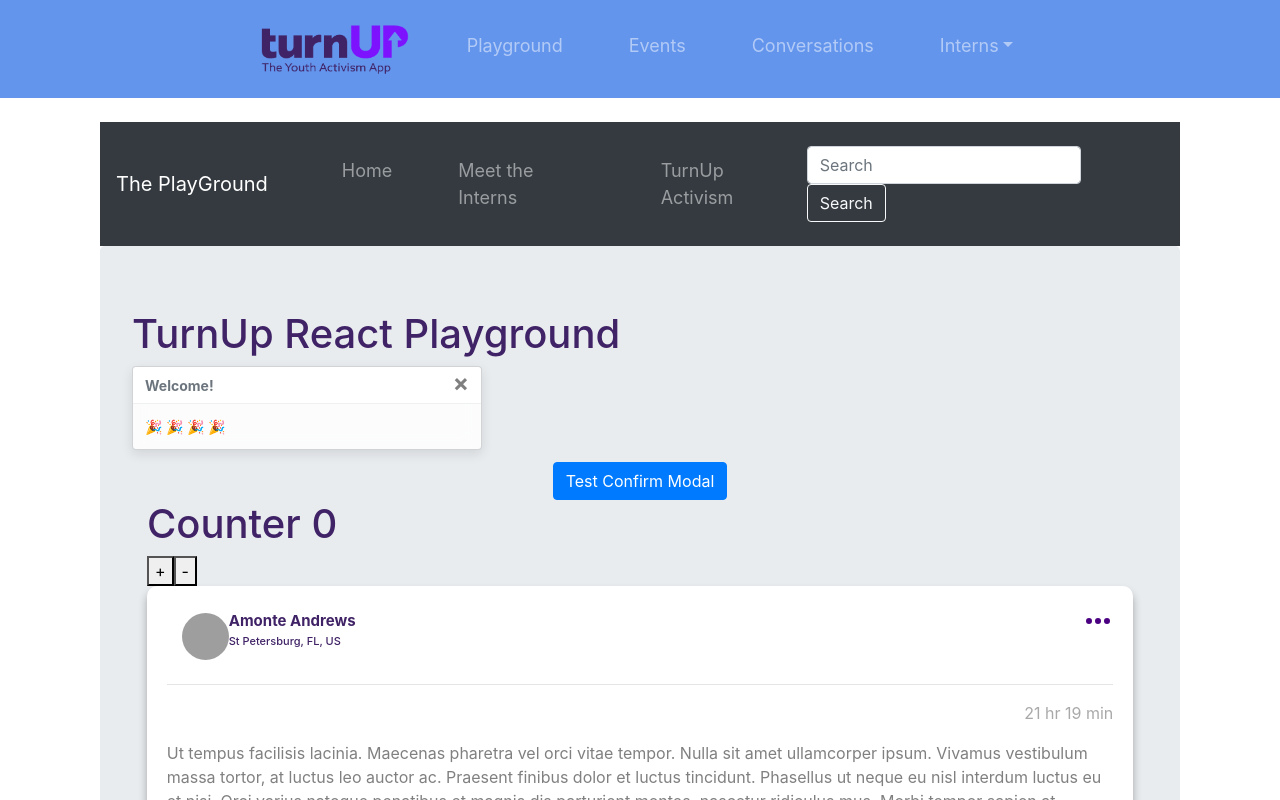
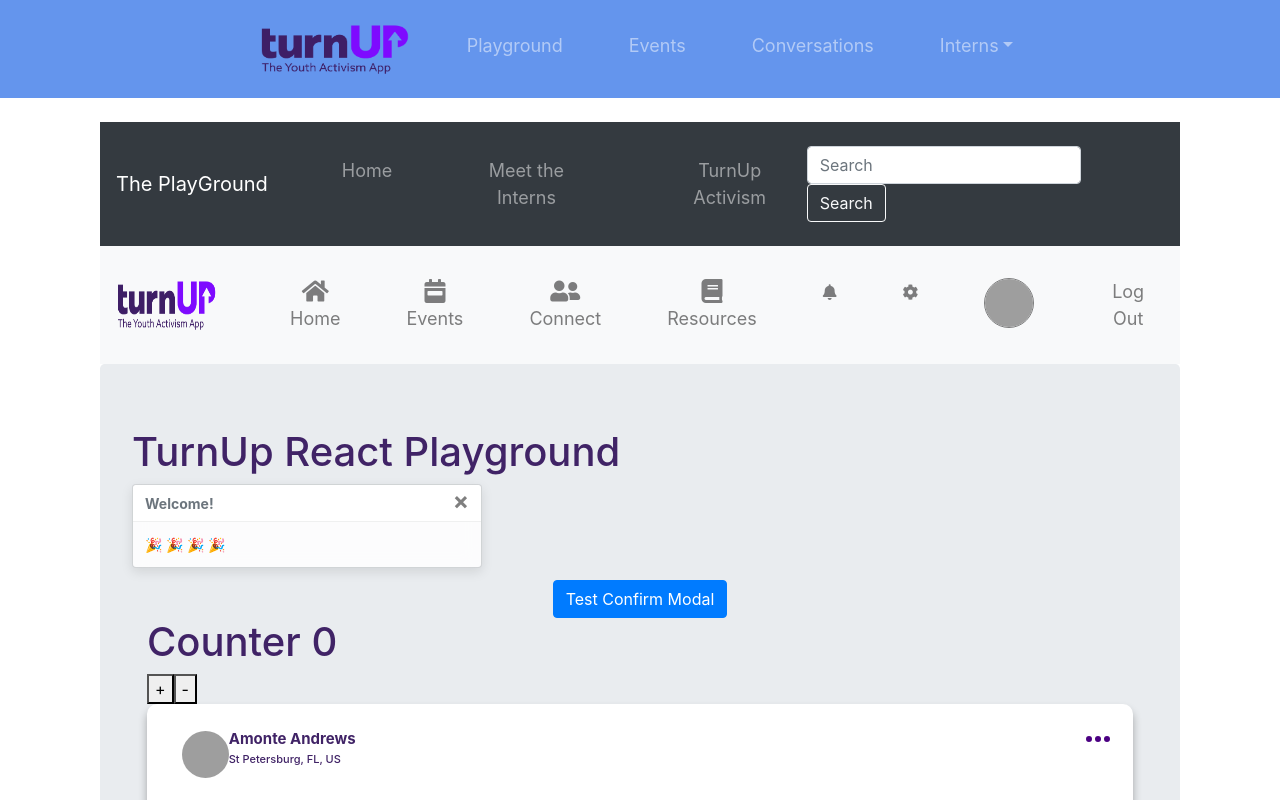
Before and after one commit to tmalik8/ReactPlayground, a React (Create React App) app: page / in a window 1280 px wide. Shown: the top 800 px of the page. Built offline with nearby package versions, Linux system fonts and the light colour scheme; grey boxes are pictures that could not be loaded.

Commit message:
Nav Bar Component

```diff
--- a/package.json
+++ b/package.json
@@ -13,8 +13,6 @@
     "react-icons": "^3.11.0",
     "react-iframe": "^1.8.0",
     "react-redux": "^7.2.1",
-    "react-icons": "^3.11.0",
-    "react-iframe": "^1.8.0",
     "react-router-dom": "^5.2.0",
     "react-scripts": "3.4.1",
     "redux": "^4.0.5",
--- /dev/null
+++ b/src/components/NavBarComponent.js
@@ -0,0 +1,33 @@
+/**
+ * @file Nav Bar Component.
+ * @author - Adil Merribi
+ */
+import React from "react";
+import { Navbar, Image, Nav, Button } from "react-bootstrap";
+import logo from '../resources/turnUpLogo.png'
+import '../styles/NavBarComponent.css';
+
+const NavBarComponent = ({ img }) => {
+    return (
+        <Navbar collapseOnSelect expand="lg" variant="light" bg="light">
+            <Navbar.Brand href="#home"><Image alt="TurnUp Activism" src={logo} width="100" height="50" /></Navbar.Brand>
+            <Navbar.Collapse>
+                <Nav className="justify-content-start" className="mr-auto">
+                    <Nav.Link href="#home"><i class="fas fa-home fa-lg"></i><div>Home</div></Nav.Link>
+                    <Nav.Link href="#events"><i class="fas fa-calendar-week fa-lg"></i><div>Events</div></Nav.Link>
+                    <Nav.Link href="#friends"><i class="fas fa-user-friends fa-lg"></i><div>Connect</div></Nav.Link>
+                    <Nav.Link href="#resources"><i class="fas fa-book fa-lg"></i><div>Resources</div></Nav.Link>
+                </Nav>
+
+                <Nav className="justify-content-end" className="ml-auto">
+                    <Nav.Link href="#notifications"><i class="fas fa-bell fa-sm"></i></Nav.Link>
+                    <Nav.Link href="#settings"><i class="fas fa-cog fa-sm"></i></Nav.Link>
+                    <Nav.Link href="#profilePage"><Image width="50" height="50" src={img} style={{ border: "1px solid" }} roundedCircle /></Nav.Link>
+                    <Nav.Link href="#SignOutPage">Log Out</Nav.Link>
+                </Nav>
+            </Navbar.Collapse>
+        </Navbar>
+    );
+};
+
+export default NavBarComponent;
--- a/src/components/Playground.js
+++ b/src/components/Playground.js
@@ -30,7 +30,7 @@
 import PeopleComponent from "./PeopleComponent";
 import CreatePost from "./CreatePost"
 import ConfirmationBox from "./ConfirmationBox";
-
+import NavBarComponent from "./NavBarComponent"
 
 
 /* Models/Services */
@@ -185,6 +185,7 @@
   return (
     <Container>
       <NavBar NavTitles={NavTitle}/>
+      <NavBarComponent img='https://miro.medium.com/max/1200/1*mk1-6aYaf_Bes1E3Imhc0A.jpeg'/>
       <Jumbotron>
         <h1 className="header">TurnUp React Playground</h1>
         <ToastWrapper title="Welcome!">
--- /dev/null
+++ b/src/styles/NavBarComponent.css
@@ -0,0 +1,4 @@
+i, Nav{
+    text-align: center;
+    width:100%;
+}
```
Also changed, not shown: src/resources/turnUpLogo.png.
